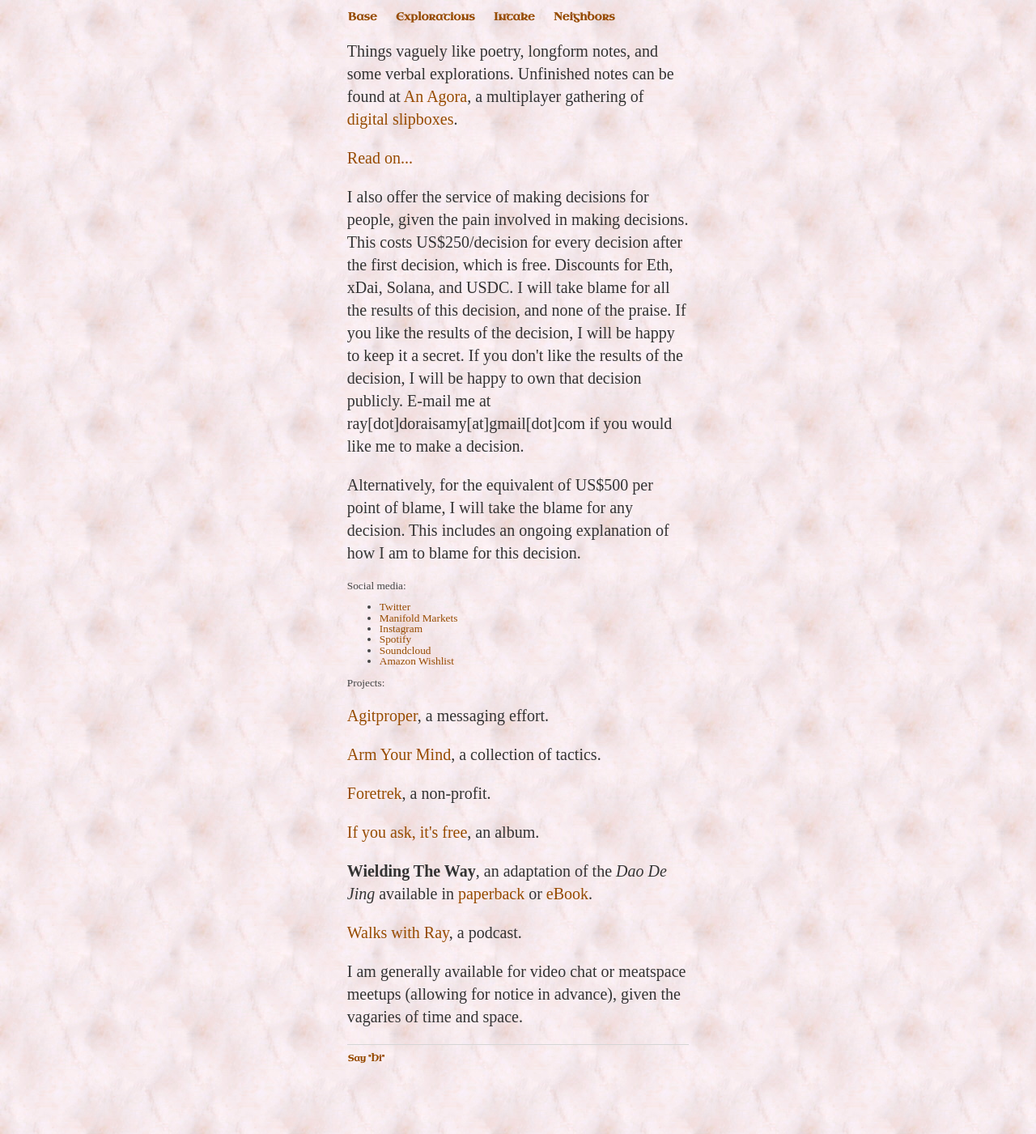
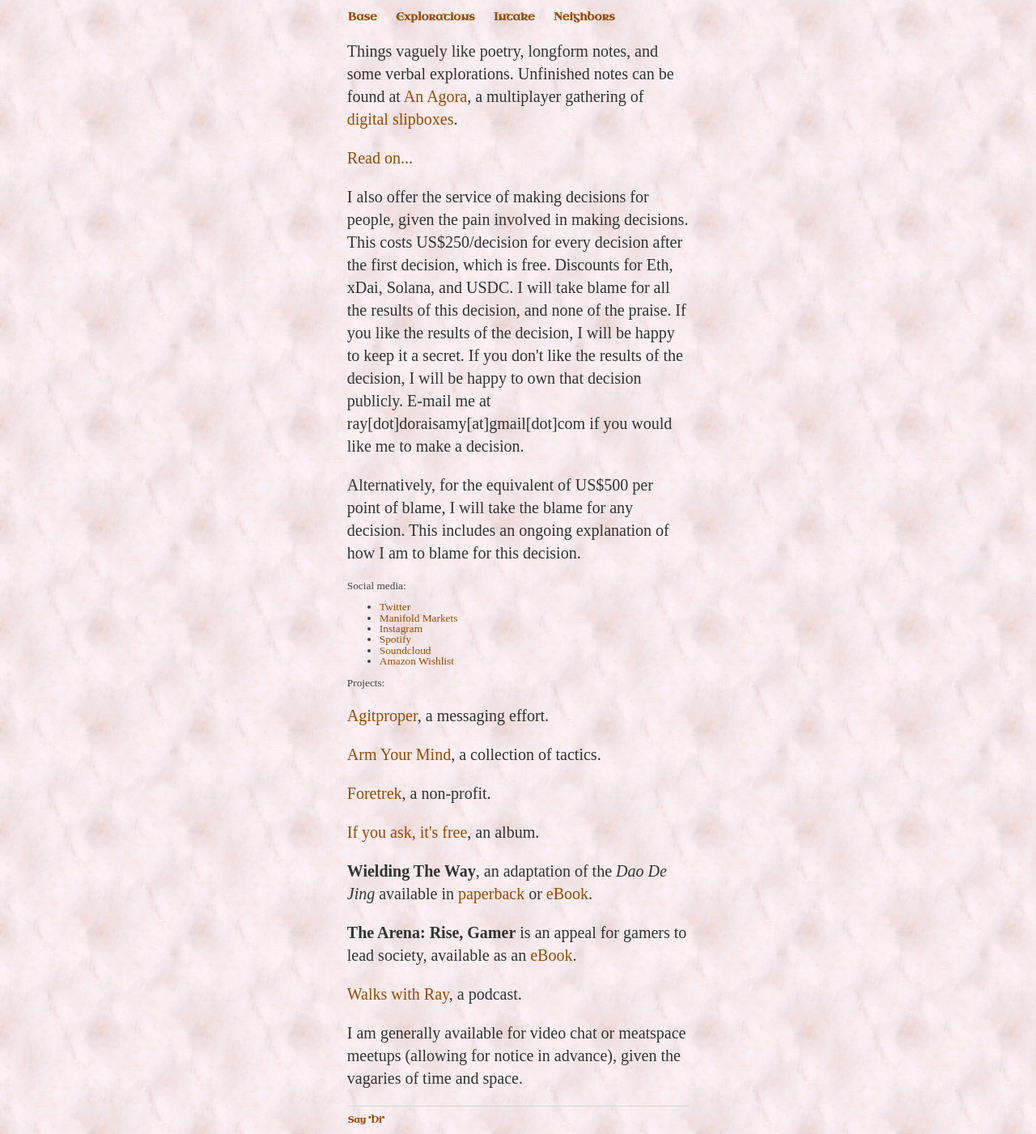
Before and after one commit to ray-dorai/ray-dorai.github.io, a Jekyll site: the page built from index.html, in a window 1280 px wide. Shown: the whole page at 81% size. Built offline with Jekyll 4.4.1, drawn with Linux system fonts in a browser that asks for light colours; some web fonts are replaced.

Commit message:
Update index.html

```diff
--- a/index.html
+++ b/index.html
@@ -22,6 +22,7 @@
 	        <p><a href="https://foretrek.com/">Foretrek</a>, a non-profit.</p>
 	        <p><a href="https://raydoraisamy.bandcamp.com/album/if-you-ask-its-free">If you ask, it's free</a>, an album.</p>
 	        <p><b>Wielding The Way</b>, an adaptation of the <i>Dao De Jing</i> available in <a href="https://www.amazon.com/Wielding-Way-Ray-Doraisamy/dp/B09HG2FCGZ/ref=tmm_pap_swatch_0?_encoding=UTF8&qid=1633528813&sr=8-1">paperback</a> or <a href="https://forshaper.gumroad.com/l/wielding_the_way">eBook</a>.</p>
+		<p><b>The Arena: Rise, Gamer</b> is an appeal for gamers to lead society, available as an <a href="https://forshaper.gumroad.com/l/the_arena">eBook</a>.</p>
 	        <p><a href="https://anchor.fm/walkswithray">Walks with Ray</a>, a podcast.</p>
 
 	<p>I am generally available for video chat or meatspace meetups (allowing for notice in advance), given the vagaries of time and space.</p>
```
